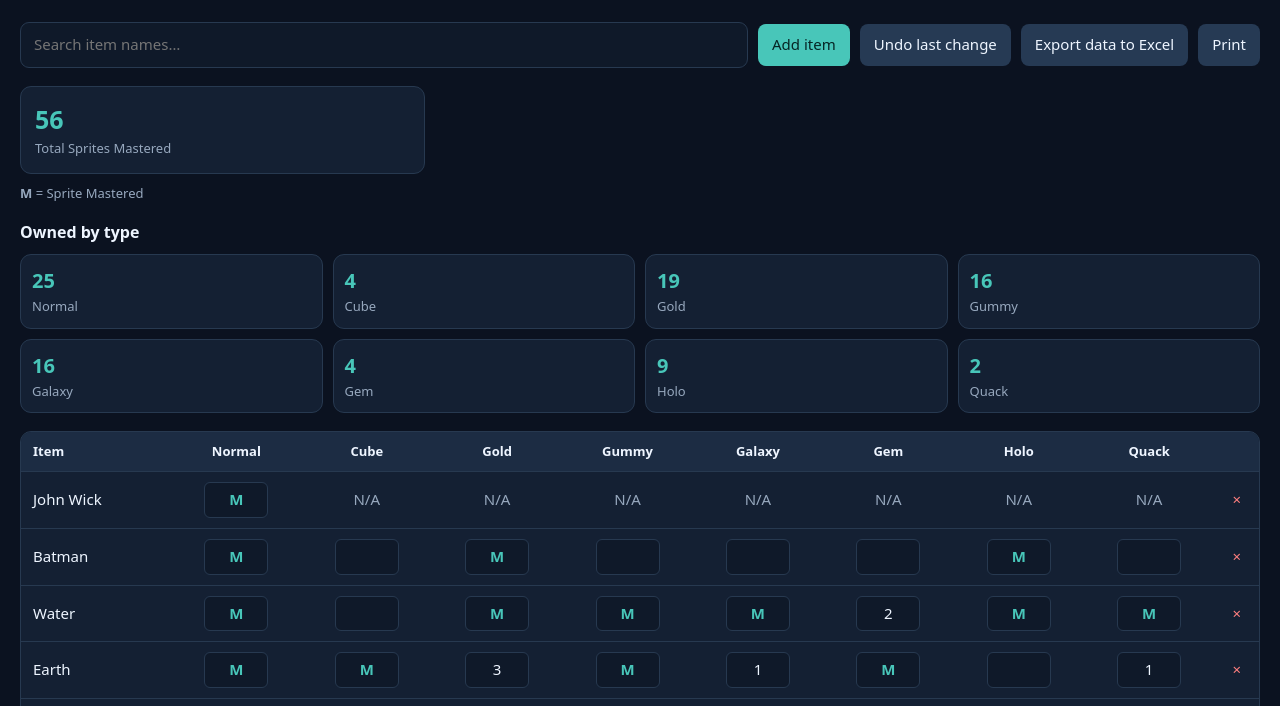
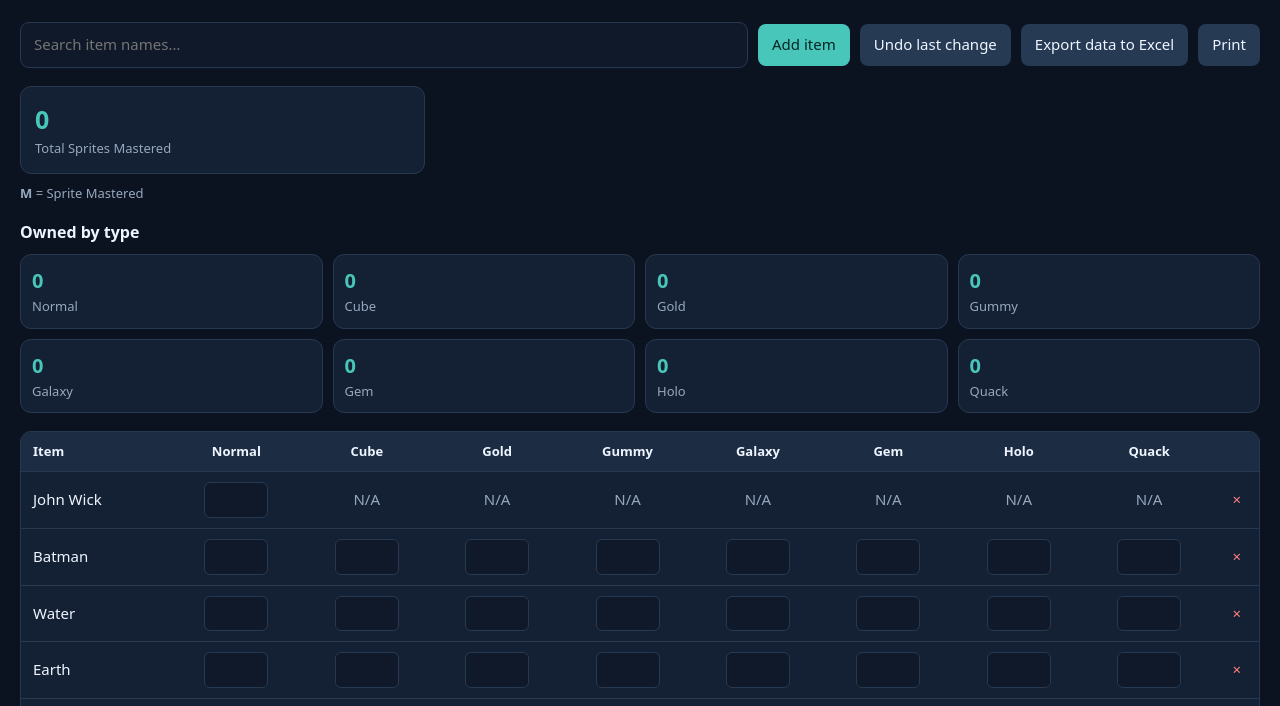
Before and after one commit to Edubs29/Fortnite-Sprite-Inventory, a plain HTML site: page index.html in a window 1280 px wide. Shown: the part 90-796 px from the top of the page. Drawn offline with Linux system fonts and the light colour scheme.

Commit message:
Updated to clear cells for new users

```diff
--- a/index.html
+++ b/index.html
@@ -34,7 +34,8 @@
     const source = [
       ['John Wick','MAX','N/A','N/A','N/A','N/A','N/A','N/A','N/A'],['Batman','MAX',0,'MAX',0,0,0,'MAX',0],['Water','MAX',0,'MAX','MAX','MAX',2,'MAX','MAX'],['Earth','MAX','MAX',3,'MAX',1,'MAX',0,1],['Fire','MAX','MAX','MAX',1,'MAX',0,'MAX',0],['Duck',1,0,2,1,'MAX',4,0,0],['Ghost','MAX',0,'MAX',1,1,0,'MAX',0],['Dream','MAX',0,1,1,1,0,0,0],['Demon','MAX',0,'MAX',1,'MAX',1,0,0],['Punk','MAX',0,1,1,'MAX',0,0,0],['King','MAX',0,'MAX','MAX',0,0,'MAX',0],['Vini','MAX',0,0,0,0,0,0,0],['Peanut','MAX','N/A','N/A','N/A','N/A','N/A','N/A','N/A'],['Zero','MAX',0,'MAX','MAX','MAX',0,0,0],['Fishy','MAX',1,1,1,'MAX',0,0,0],['Striker',2,0,1,'MAX',1,0,'MAX',0],['Aura','MAX',0,2,'MAX','MAX',0,0,0],['Boss','MAX',1,'MAX',1,'MAX',0,0,0],['Grim','MAX',0,0,0,0,0,0,0],['Air','MAX',0,1,'MAX',2,0,2,0],['Seven','MAX',0,1,2,1,0,1,0],['Ironmouse','MAX',0,0,0,0,0,0,0],['Pollo','MAX',0,0,0,0,0,0,0],['Llama',1,0,1,0,1,0,0,0],['Peely','MAX',0,1,0,0,0,1,0]
     ];
-    const key = 'sprite-inventory-v1', historyKey = 'sprite-inventory-history-v1'; let inventory = JSON.parse(localStorage.getItem(key) || 'null') || structuredClone(source); inventory = inventory.map(row => row.map(value => value === 'MAX' || value === 'Mastered' ? 'M' : value)); let undoStack = JSON.parse(localStorage.getItem(historyKey) || '[]');
+    const blankInventory = source.map(([name, ...values]) => [name, ...values.map(value => value === 'N/A' ? 'N/A' : 0)]);
+    const key = 'sprite-inventory-v1', historyKey = 'sprite-inventory-history-v1'; let inventory = JSON.parse(localStorage.getItem(key) || 'null') || structuredClone(blankInventory); inventory = inventory.map(row => row.map(value => value === 'MAX' || value === 'Mastered' ? 'M' : value)); let undoStack = JSON.parse(localStorage.getItem(historyKey) || '[]');
     const body = document.querySelector('#body'), query = document.querySelector('#search');
     function save() { localStorage.setItem(key, JSON.stringify(inventory)); }
     function remember() { undoStack.push(structuredClone(inventory)); undoStack = undoStack.slice(-20); localStorage.setItem(historyKey, JSON.stringify(undoStack)); }
```
